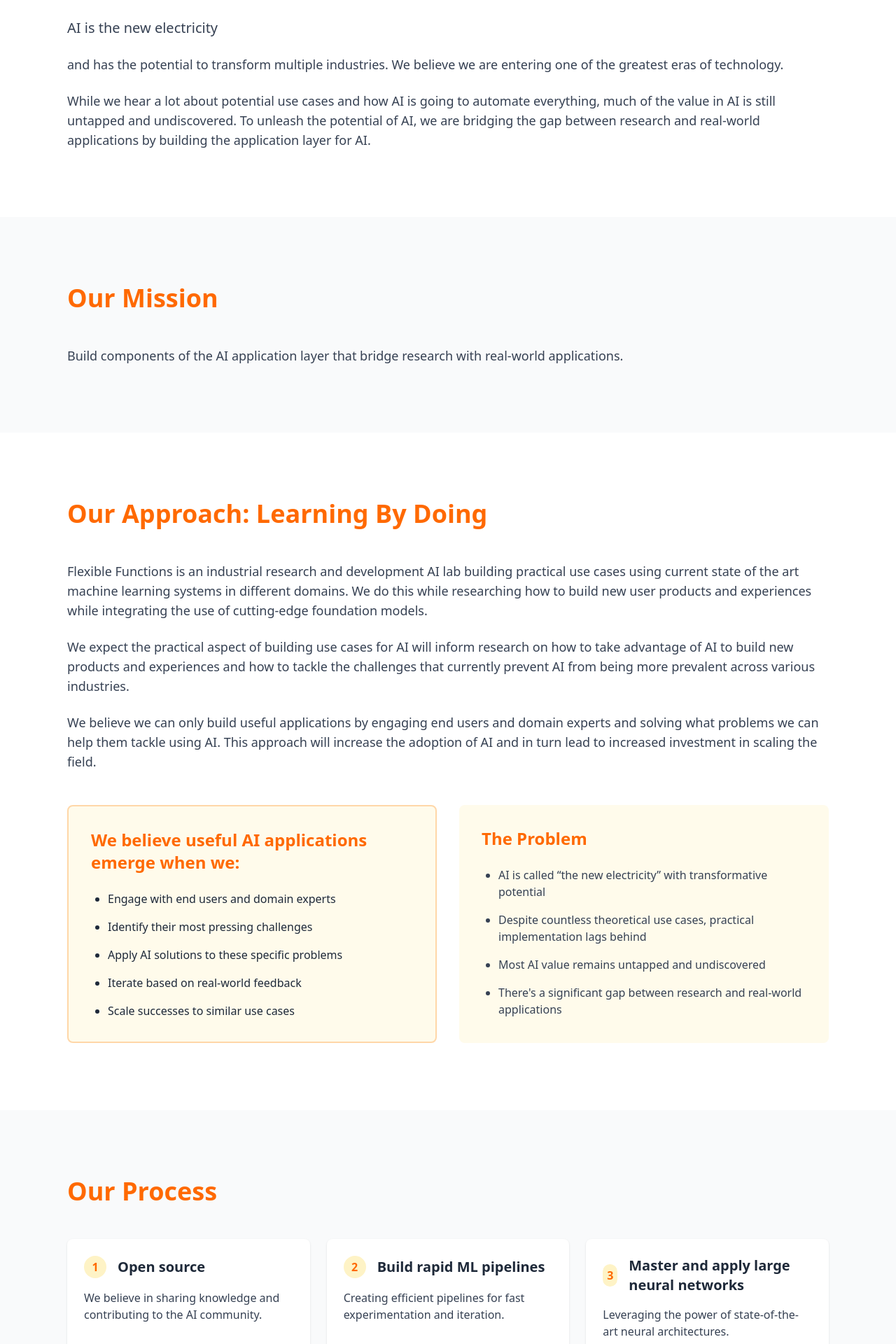
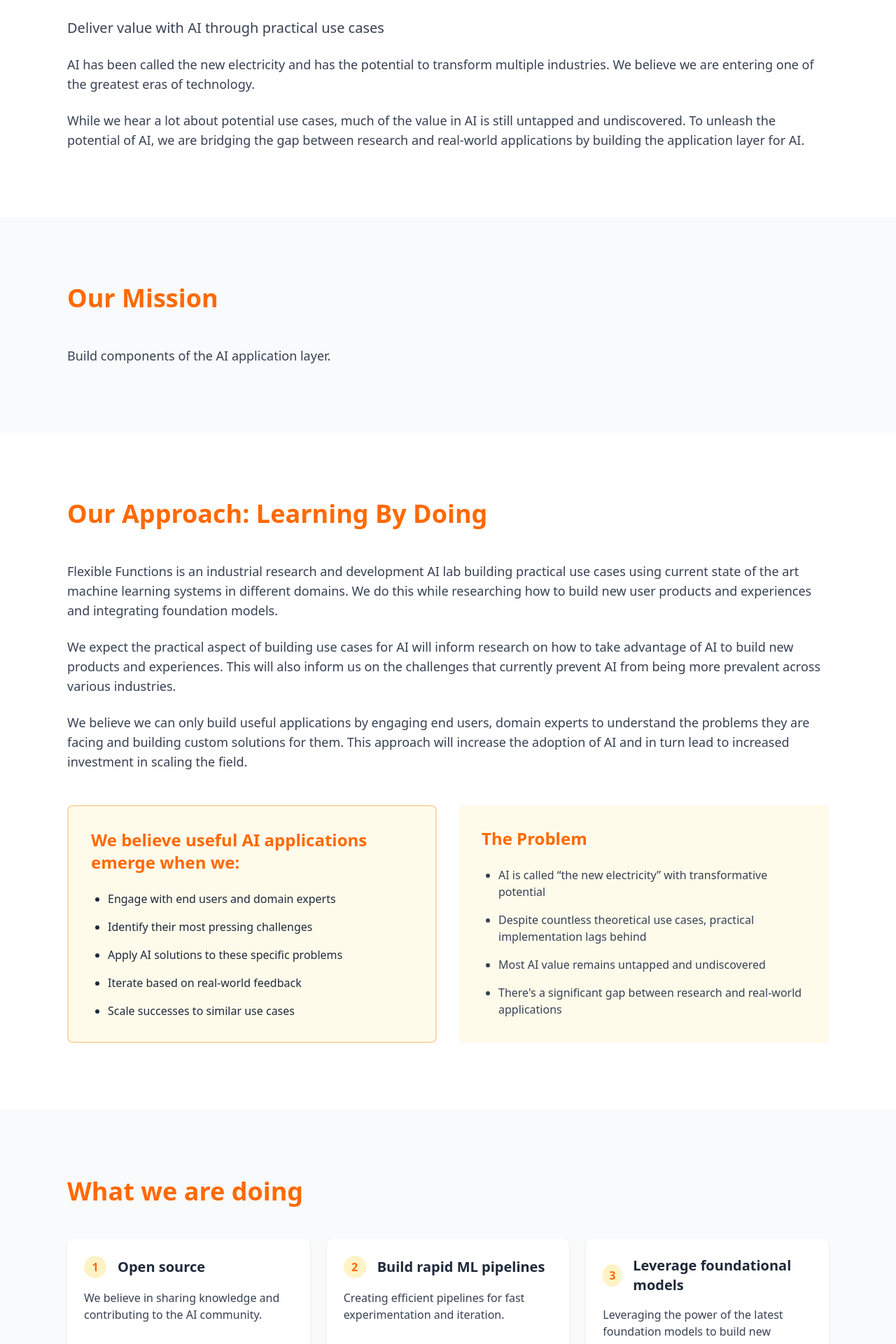
Before and after one commit to rubanzasilva/ff-web-claude, a Next.js app: page / in a window 1280 px wide. Shown: the part 740-2660 px from the top of the page at 70% size. Built offline with nearby package versions, Linux system fonts and the light colour scheme.

Commit message:
adding content changes

```diff
--- a/src/app/layout.tsx
+++ b/src/app/layout.tsx
@@ -19,7 +19,7 @@ const geistMono = Geist_Mono({
 
 export const metadata: Metadata = {
   title: "Flexible Functions AI - Industrial Research & Development AI Lab",
-  description: "We build practical AI applications that bridge research with real-world solutions",
+  description: "We build practical AI applications and use that to inform our research",
 };
 
 export default function RootLayout({
--- a/src/components/Approach.tsx
+++ b/src/components/Approach.tsx
@@ -10,18 +10,17 @@ const ApproachSection = () => {
           <p className="text-lg">
             Flexible Functions is an industrial research and development AI lab building practical use cases using
             current state of the art machine learning systems in different domains. We do this while researching
-            how to build new user products and experiences while integrating the use of cutting-edge foundation models.
+            how to build new user products and experiences and integrating foundation models.
           </p>
 
           <p className="text-lg">
             We expect the practical aspect of building use cases for AI will inform research on how to take advantage
-            of AI to build new products and experiences and how to tackle the challenges that currently prevent AI
+            of AI to build new products and experiences. This will also inform us on the challenges that currently prevent AI
             from being more prevalent across various industries.
           </p>
 
           <p className="text-lg">
-            We believe we can only build useful applications by engaging end users and domain experts and solving
-            what problems we can help them tackle using AI. This approach will increase the adoption of AI and in
+            We believe we can only build useful applications by engaging end users, domain experts to understand the problems they are facing and building custom solutions for them. This approach will increase the adoption of AI and in
             turn lead to increased investment in scaling the field.
           </p>
         </div>
--- a/src/components/Footer.tsx
+++ b/src/components/Footer.tsx
@@ -12,7 +12,7 @@ const Footer: FC = () => {
           <div>
             <h3 className="text-2xl font-bold text-orange-400 mb-4">Flexible Functions AI</h3>
             <p className="text-gray-300 mb-4">
-              Industrial Research & Development AI Lab bridging research with real-world applications.
+              Industrial Research & Development AI Lab building practical AI applications.
             </p>
           </div>
 
--- a/src/components/Mission.tsx
+++ b/src/components/Mission.tsx
@@ -9,7 +9,7 @@ const Mission: FC = () => {
 
         <div className="space-y-6 text-gray-700">
           <p className="text-lg">
-            Build components of the AI application layer that bridge research with real-world applications.
+            Build components of the AI application layer.
           </p>
         </div>
       </div>
--- a/src/components/Process.tsx
+++ b/src/components/Process.tsx
@@ -35,13 +35,13 @@ const Process: FC = () => {
     },
     {
       number: 3,
-      title: "Master and apply large neural networks",
-      description: "Leveraging the power of state-of-the-art neural architectures."
+      title: "Leverage foundational models",
+      description: "Leveraging the power of the latest foundation models to build new products."
     },
     {
       number: 4,
       title: "Develop open GUI low-code workflow tools",
-      description: "Making AI accessible to non-technical domain experts."
+      description: "Making AI easy to use for non-technical domain experts."
     },
     {
       number: 5,
@@ -51,24 +51,20 @@ const Process: FC = () => {
     {
       number: 6,
       title: "Benchmark with Kaggle competitions",
-      description: "Testing our approaches against industry standards."
+      description: "Testing our approaches against industry competition."
     },
     {
       number: 7,
       title: "Identify and build new use cases",
       description: "Continuously exploring new applications of AI technology."
     },
-    {
-      number: 8,
-      title: "Fine-tune models for specific scenarios",
-      description: "Adapting foundation models to specialized domain needs."
-    }
+
   ];
 
   return (
     <section id="process" className="py-16 md:py-24 bg-gray-50">
       <div className="container mx-auto px-4 md:px-8 max-w-6xl">
-        <h2 className="text-4xl font-bold text-orange-500 mb-12">Our Process</h2>
+        <h2 className="text-4xl font-bold text-orange-500 mb-12">What we are doing</h2>
 
         <div className="grid md:grid-cols-2 lg:grid-cols-3 gap-6">
           {steps.map((step) => (
--- a/src/components/ResearchFocus.tsx
+++ b/src/components/ResearchFocus.tsx
@@ -29,7 +29,7 @@ const ResearchFocus: FC = () => {
               <li>Synthetic data generation for edge cases</li>
               <li>Low-code workflow tools for rapid experimentation</li>
               <li>Better / finetuned prompting</li>
-              <li>Enterprise, Healthcare, Creative work (Branding, design), agriculture</li>
+              <li>Applying AI to the Enterprise, Healthcare, Creative work (Branding, design) and Agricultural sectors</li>
             </ul>
           </div>
         </div>
--- a/src/components/Vision.tsx
+++ b/src/components/Vision.tsx
@@ -8,15 +8,15 @@ const Vision: FC = () => {
         <h2 className="text-4xl font-bold text-orange-500 mb-12">Our Vision</h2>
 
         <div className="space-y-6 text-gray-700">
-          <p className="text-xl font-medium">AI is the new electricity</p>
+          <p className="text-xl font-medium">Deliver value with AI through practical use cases</p>
 
           <p className="text-lg">
-            and has the potential to transform multiple industries. We believe we are entering one of the greatest
+           AI has been called the new electricity and has the potential to transform multiple industries. We believe we are entering one of the greatest
             eras of technology.
           </p>
 
           <p className="text-lg">
-            While we hear a lot about potential use cases and how AI is going to automate everything, much of the
+            While we hear a lot about potential use cases, much of the
             value in AI is still untapped and undiscovered. To unleash the potential of AI, we are bridging the
             gap between research and real-world applications by building the application layer for AI.
           </p>
```
Also changed, not shown: src/components/UseCases.tsx (+44 -18 lines).
